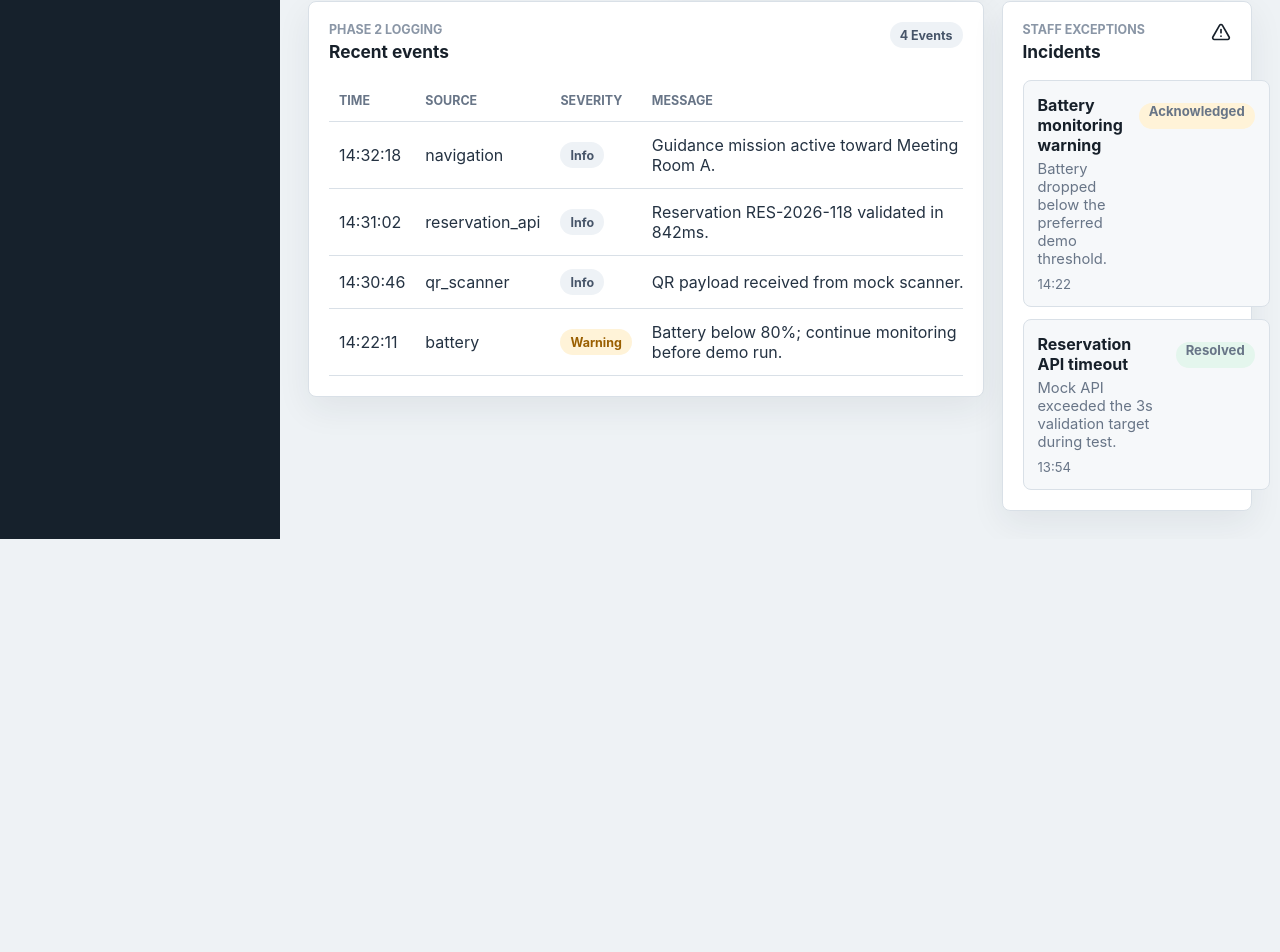
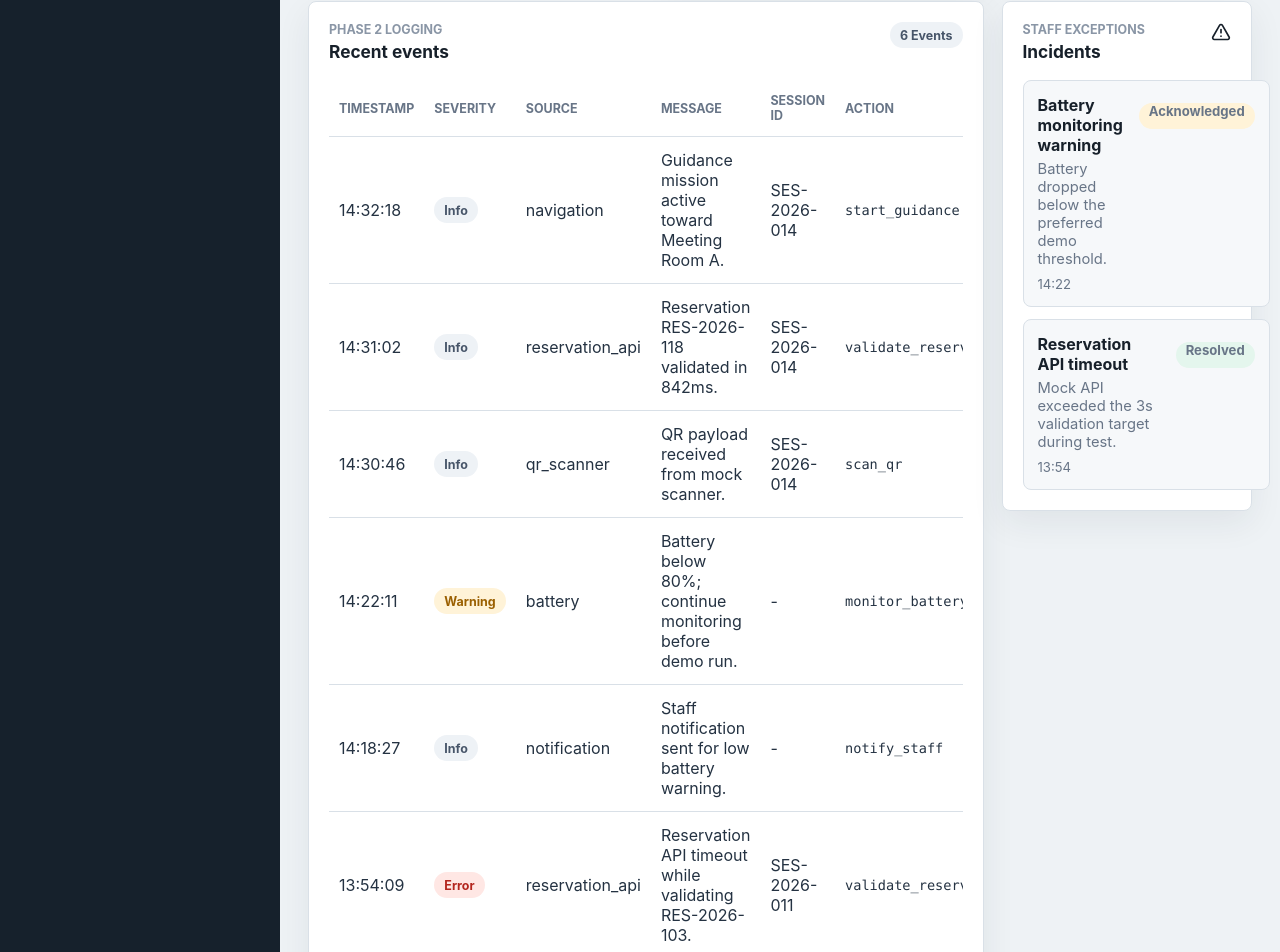
Before and after one commit to Ambiya12/evo-botics-raa, a React (Vite) app in the folder apps/frontend/: page / in a window 1280 px wide. Shown: the part 1122-2074 px from the top of the page. Before the commit the page ends 1661 px from the top, so only its background shows below. Built offline with nearby package versions, Linux system fonts and the light colour scheme.

Commit message:
feat(admin): add event logs table

```diff
--- a/apps/frontend/eslint.config.js
+++ b/apps/frontend/eslint.config.js
@@ -5,7 +5,7 @@ import reactRefresh from "eslint-plugin-react-refresh";
 import tseslint from "typescript-eslint";
 
 export default tseslint.config(
-  { ignores: ["dist"] },
+  { ignores: ["dist", ".vite"] },
   {
     extends: [js.configs.recommended, ...tseslint.configs.recommended],
     files: ["**/*.{ts,tsx}"],
--- a/apps/frontend/src/app/AdminDashboard.tsx
+++ b/apps/frontend/src/app/AdminDashboard.tsx
@@ -11,12 +11,13 @@ import {
 } from "lucide-react";
 import { useEffect, useState } from "react";
 import { CurrentVisitorSessionPanel } from "../components/admin/CurrentVisitorSessionPanel";
+import { EventLogTable } from "../components/admin/EventLogTable";
 import { RobotStatusOverview } from "../components/admin/RobotStatusOverview";
 import {
-  eventLogs,
   incidents,
   navigationItems,
 } from "../data/mockAdminData";
+import { getRecentEventLogs } from "../services/eventLogService";
 import { getRobotStatus } from "../services/robotStatusService";
 import { getCurrentVisitorSession } from "../services/visitorSessionService";
 import type { EventLog, Incident, RobotStatus, ServiceStatus, VisitorSession } from "../types/admin";
@@ -115,56 +116,6 @@ function RobotHealthPanel({ robotStatus }: { robotStatus: RobotStatus }) {
   );
 }
 
-function EventLogTable({ logs }: { logs: EventLog[] }) {
-  return (
-    <section className="panel panel--wide">
-      <div className="panel__header">
-        <div>
-          <p className="section-kicker">Phase 2 logging</p>
-          <h3>Recent events</h3>
-        </div>
-        <StatusBadge label={`${logs.length} events`} />
-      </div>
-
-      <div className="table-wrap">
-        <table>
-          <thead>
-            <tr>
-              <th>Time</th>
-              <th>Source</th>
-              <th>Severity</th>
-              <th>Message</th>
-            </tr>
-          </thead>
-          <tbody>
-            {logs.map((log) => (
-              <tr key={log.id}>
-                <td>{log.timestamp}</td>
-                <td>{log.source}</td>
-                <td>
-                  <StatusBadge
-                    label={log.severity}
-                    tone={
-                      log.severity === "critical"
-                        ? "danger"
-                        : log.severity === "warning"
-                          ? "warning"
-                          : log.severity === "error"
-                            ? "danger"
-                            : "neutral"
-                    }
-                  />
-                </td>
-                <td>{log.message}</td>
-              </tr>
-            ))}
-          </tbody>
-        </table>
-      </div>
-    </section>
-  );
-}
-
 function IncidentList({ items }: { items: Incident[] }) {
   return (
     <section className="panel">
@@ -236,6 +187,7 @@ function SafetyActions() {
 export function AdminDashboard() {
   const [robotStatus, setRobotStatus] = useState<RobotStatus | null>(null);
   const [currentSession, setCurrentSession] = useState<VisitorSession | null>(null);
+  const [eventLogs, setEventLogs] = useState<EventLog[]>([]);
 
   useEffect(() => {
     let mounted = true;
@@ -254,11 +206,20 @@ export function AdminDashboard() {
       }
     };
 
+    const loadEventLogs = async () => {
+      const logs = await getRecentEventLogs();
+      if (mounted) {
+        setEventLogs(logs);
+      }
+    };
+
     void loadStatus();
     void loadSession();
+    void loadEventLogs();
     const intervalId = window.setInterval(() => {
       void loadStatus();
       void loadSession();
+      void loadEventLogs();
     }, 5000);
 
     return () => {
--- /dev/null
+++ b/apps/frontend/src/components/admin/EventLogTable.tsx
@@ -0,0 +1,90 @@
+import type { EventActionStatus, EventLog, Severity } from "../../types/admin";
+
+function StatusBadge({
+  label,
+  tone = "neutral",
+}: {
+  label: string;
+  tone?: "success" | "warning" | "danger" | "neutral" | "mock";
+}) {
+  return <span className={`status-badge status-badge--${tone}`}>{label}</span>;
+}
+
+function severityTone(severity: Severity): "neutral" | "warning" | "danger" {
+  if (severity === "warning") {
+    return "warning";
+  }
+
+  if (severity === "error" || severity === "critical") {
+    return "danger";
+  }
+
+  return "neutral";
+}
+
+function actionStatusTone(status: EventActionStatus): "success" | "warning" | "danger" {
+  if (status === "succeeded") {
+    return "success";
+  }
+
+  if (status === "pending") {
+    return "warning";
+  }
+
+  return "danger";
+}
+
+interface EventLogTableProps {
+  logs: EventLog[];
+}
+
+export function EventLogTable({ logs }: EventLogTableProps) {
+  return (
+    <section className="panel panel--wide" aria-label="Event logs">
+      <div className="panel__header">
+        <div>
+          <p className="section-kicker">Phase 2 logging</p>
+          <h3>Recent events</h3>
+        </div>
+        <StatusBadge label={`${logs.length} events`} />
+      </div>
+
+      {logs.length === 0 ? (
+        <p className="panel-empty">No events yet. Logs will appear when robot and admin actions run.</p>
+      ) : (
+        <div className="table-wrap">
+          <table>
+            <thead>
+              <tr>
+                <th>Timestamp</th>
+                <th>Severity</th>
+                <th>Source</th>
+                <th>Message</th>
+                <th>Session ID</th>
+                <th>Action</th>
+                <th>Status</th>
+              </tr>
+            </thead>
+            <tbody>
+              {logs.map((log) => (
+                <tr key={log.id}>
+                  <td>{log.timestamp}</td>
+                  <td>
+                    <StatusBadge label={log.severity} tone={severityTone(log.severity)} />
+                  </td>
+                  <td>{log.source}</td>
+                  <td>{log.message}</td>
+                  <td>{log.sessionId ?? "-"}</td>
+                  <td className="table-code-cell">{log.action}</td>
+                  <td>
+                    <StatusBadge label={log.status} tone={actionStatusTone(log.status)} />
+                  </td>
+                </tr>
+              ))}
+            </tbody>
+          </table>
+        </div>
+      )}
+    </section>
+  );
+}
--- a/apps/frontend/src/data/mockAdminData.ts
+++ b/apps/frontend/src/data/mockAdminData.ts
@@ -86,6 +86,8 @@ export const eventLogs: EventLog[] = [
     severity: "info",
     message: "Guidance mission active toward Meeting Room A.",
     sessionId: "SES-2026-014",
+    action: "start_guidance",
+    status: "succeeded",
   },
   {
     id: "LOG-002",
@@ -94,6 +96,8 @@ export const eventLogs: EventLog[] = [
     severity: "info",
     message: "Reservation RES-2026-118 validated in 842ms.",
     sessionId: "SES-2026-014",
+    action: "validate_reservation",
+    status: "succeeded",
   },
   {
     id: "LOG-003",
@@ -102,6 +106,8 @@ export const eventLogs: EventLog[] = [
     severity: "info",
     message: "QR payload received from mock scanner.",
     sessionId: "SES-2026-014",
+    action: "scan_qr",
+    status: "succeeded",
   },
   {
     id: "LOG-004",
@@ -109,6 +115,29 @@ export const eventLogs: EventLog[] = [
     source: "battery",
     severity: "warning",
     message: "Battery below 80%; continue monitoring before demo run.",
+    sessionId: null,
+    action: "monitor_battery",
+    status: "pending",
+  },
+  {
+    id: "LOG-005",
+    timestamp: "14:18:27",
+    source: "notification",
+    severity: "info",
+    message: "Staff notification sent for low battery warning.",
+    sessionId: null,
+    action: "notify_staff",
+    status: "succeeded",
+  },
+  {
+    id: "LOG-006",
+    timestamp: "13:54:09",
+    source: "reservation_api",
+    severity: "error",
+    message: "Reservation API timeout while validating RES-2026-103.",
+    sessionId: "SES-2026-011",
+    action: "validate_reservation",
+    status: "failed",
   },
 ];
 
--- /dev/null
+++ b/apps/frontend/src/services/eventLogService.ts
@@ -0,0 +1,22 @@
+import { eventLogs } from "../data/mockAdminData";
+import type { EventLog } from "../types/admin";
+
+export interface EventLogProvider {
+  fetchRecentEventLogs: () => Promise<EventLog[]>;
+}
+
+const mockEventLogProvider: EventLogProvider = {
+  async fetchRecentEventLogs() {
+    return Promise.resolve(structuredClone(eventLogs));
+  },
+};
+
+let provider: EventLogProvider = mockEventLogProvider;
+
+export function setEventLogProvider(nextProvider: EventLogProvider): void {
+  provider = nextProvider;
+}
+
+export async function getRecentEventLogs(): Promise<EventLog[]> {
+  return provider.fetchRecentEventLogs();
+}
--- a/apps/frontend/src/styles.css
+++ b/apps/frontend/src/styles.css
@@ -459,6 +459,12 @@ td {
   color: #243242;
 }
 
+.table-code-cell {
+  font-family: ui-monospace, SFMono-Regular, Menlo, Monaco, Consolas, "Liberation Mono",
+    "Courier New", monospace;
+  font-size: 0.85rem;
+}
+
 .incident-item {
   align-items: flex-start;
 }
```
Also changed, not shown: apps/frontend/src/types/admin.ts (+14 -2 lines).
